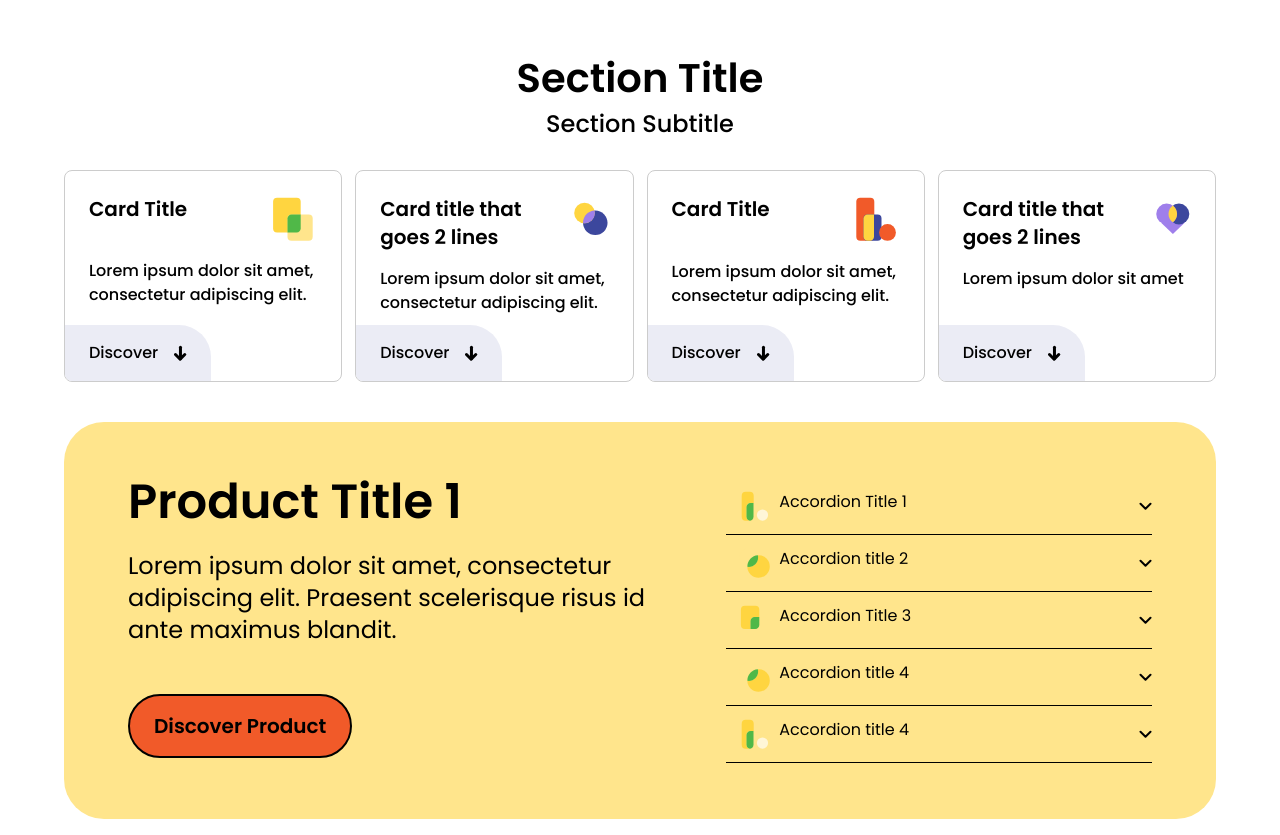
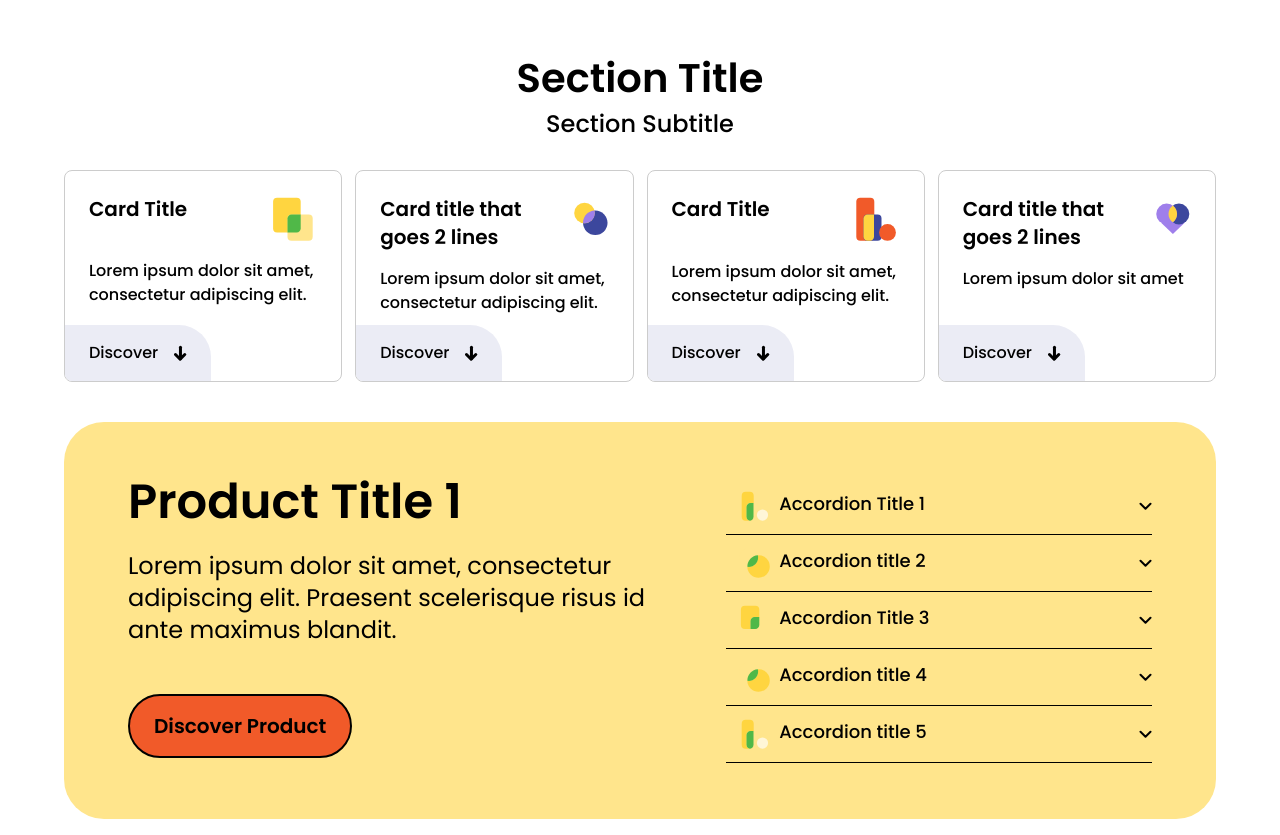
Before and after one commit to rachit-bhusal/FE-Coding-Challenge-V1-Rachit, a React (Vite) app: page / in a window 1280 px wide. Built offline with nearby package versions, Linux system fonts and the light colour scheme.

Commit message:
bug fixes and few styles changes

```diff
--- a/accordionData.js
+++ b/accordionData.js
@@ -31,7 +31,7 @@ const accordionData = [
 	},
 	{
 		id: '5',
-		title: 'Accordion title 4',
+		title: 'Accordion title 5',
 		icon: FifthAccordionIcon(),
 		description: 'Lorem ipsum dolor sit amet',
 	},
--- a/src/components/TabCards/Accordion.jsx
+++ b/src/components/TabCards/Accordion.jsx
@@ -9,7 +9,7 @@ const Accordion = ({ title, icon, description }) => {
 			<button className='flex flex-row items-center justify-between w-full h-14' onClick={() => setIsOpen(!isOpen)}>
 				<div className='flex gap-2 p-3'>
 					{icon}
-					<span>{title}</span>
+					<span className='text-lg font-medium'>{title}</span>
 				</div>
 				<DownArrowAccordion accordionIsOpen={isOpen} />
 			</button>
```
